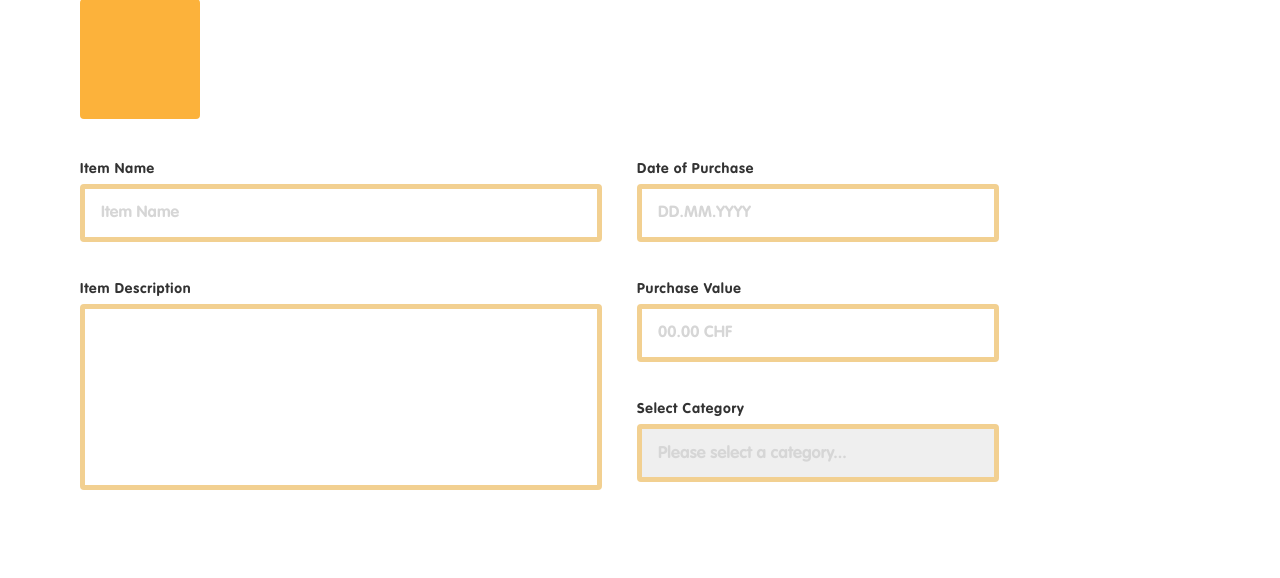
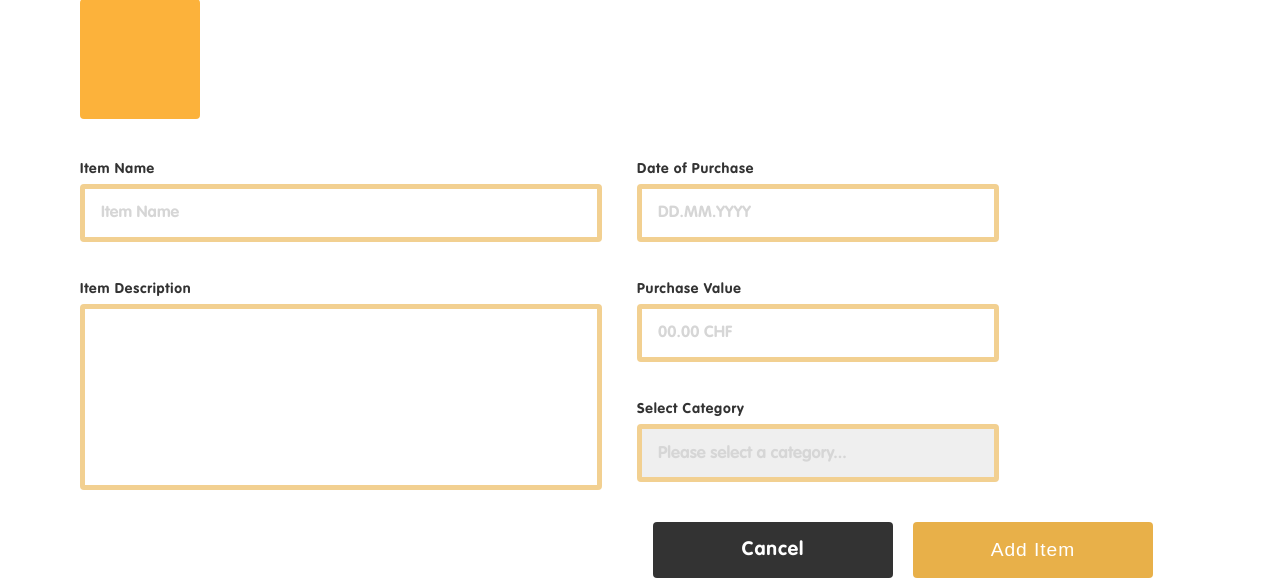
Before and after one commit to mala23/minidini-prototype-vanilla, a Node server app: page /items/create in a window 1280 px wide. Shown: the part 241-819 px from the top of the page. Before the commit the page ends 731 px from the top, so only its background shows below. Run offline with Node 20, Linux system fonts and the light colour scheme; some libraries are stand-ins or nearby versions.

Commit message:
prepare form for writing to db

```diff
--- a/public/css/global.css
+++ b/public/css/global.css
@@ -21,8 +21,9 @@ input {
   height: 3rem;
   display: inline-block;
   font-family: inherit;
-  font-size: 100%;
+  font-size: 120%;
   padding: 0 1rem;
+  color: inherit;
 }
 
 textarea {
@@ -32,9 +33,10 @@ textarea {
   height: 9rem;
   display: inline-block;
   font-family: inherit;
-  font-size: 100%;
+  font-size: 120%;
   resize: none;
   padding: 1rem;
+  color: inherit;
 }
 
 select {
@@ -53,6 +55,7 @@ select {
   -webkit-box-sizing:content-box;
   box-sizing:content-box;
   padding: 0 1rem;
+  color: inherit;
 }
 
 select:required:invalid {
--- a/public/css/itemsCreate.css
+++ b/public/css/itemsCreate.css
@@ -1,4 +1,4 @@
-.formular {
+.items-form {
   display: inline-block;
   font-family: 'VAGRounded';
   color: #333;
@@ -7,13 +7,13 @@
   max-width: 70rem;
 }
 
-form.formular ul {
+form.items-form ul {
   list-style-type: none;
   margin: 0;
   padding: 0;
 }
 
-form.formular ul li {
+form.items-form ul li {
   margin-bottom: 40px;
   margin-right: 35px;
   float: left;
@@ -177,3 +177,38 @@ ul.users li {
   margin-bottom: 40px;
   padding-top: 4px;
 }
+
+.button-cancel {
+  width: 15rem;
+  height: 3.5rem;
+  background-color: rgba(51, 51, 51, 1);
+  display: inline-block;
+  text-align: center;
+  vertical-align: middle;
+  text-decoration: none;
+  font-size: 1.2rem;
+  color: white;
+  line-height: 3.5rem;
+  border-radius: 4px;
+  letter-spacing: .06rem;
+  margin: 0 0 0 1rem;
+}
+
+.button-gold {
+  width: 15rem;
+  height: 3.5rem;
+  background-color: rgba(232, 176, 73, 1);
+  display: inline-block;
+  cursor: pointer;
+  text-align: center;
+  vertical-align: middle;
+  text-decoration: none;
+  font-size: 1.2rem;
+  color: white;
+  line-height: 3.5rem;
+  border-radius: 4px;
+  letter-spacing: .06rem;
+  border: 0;
+  padding: 0;
+  margin: 0 0 0 1rem;
+}
--- a/server.js
+++ b/server.js
@@ -22,24 +22,6 @@ app.set('view engine', '.hbs')
 
 app.use(bodyParser.json())
 //app.use(favicon(path.join(__dirname, 'public', 'favicon.ico')))
-
-function dummyData() {
-  Item.count().exec((err, count) => {
-    if (count > 0) {
-      return;
-    }
-
-    const description1 = 'Sed ut perspiciatis unde omnis iste natus error sit voluptatem accusantium doloremque laudantium, totam rem aperiam, eaque ipsa quae ab illo inventore veritatis et quasi architecto beatae vitae dicta sunt explicabo.'
-
-    const item1 = new Item({ name: 'Microwave', icon: 'https://s3.eu-central-1.amazonaws.com/minidini/images/icons/icon_microwave-white.svg', category: 'Household Appliance', description: description1 })
-
-    Item.create([item1], (error) => {
-      if (!error) {
-        console.log(ready)
-      }
-    })
-  })
-}
 
 app.get('/', function(req, res) {
   Item.find({}, function(err, items) {
--- a/views/itemsCreate.hbs
+++ b/views/itemsCreate.hbs
@@ -1,37 +1,37 @@
 <link href="../css/itemsCreate.css" rel="stylesheet">
 
 <main>
-  <form class="formular" action="navbar.html" method="post">
+  <form class="items-form" action="/items/create" method="post">
     <div id="iconrect"></div>
     <ul class="inputblocks">
     <li>
     <div>
       <label for="item-name">Item Name</label><br>
-      <input name="item-name" id="item-name" type="text" autofocus="ture" placeholder="Item Name"></input>
+      <input name="itemName" id="item-name" type="text" autofocus="true" placeholder="Item Name" value=""></input>
     </div>
     </li>
     <li>
     <div>
       <label for="item-date">Date of Purchase</label><br>
-      <input name="item-date" id="item-date" type="text" placeholder="DD.MM.YYYY"></input>
+      <input name="item-date" id="item-date" type="text" placeholder="DD.MM.YYYY" value=""></input>
     </div>
     </li>
     <li>
     <div>
       <label for="item-description">Item Description</label><br>
-      <textarea name="item-description" id="item-description" type="text"></textarea>
+      <textarea name="item-description" id="item-description" type="text" value=""></textarea>
     </div>
     </li>
     <li>
     <div>
       <label for="item-value">Purchase Value</label><br>
-      <input name="item-value" id="item-value" type="text" placeholder="00.00 CHF"></input>
+      <input name="item-value" id="item-value" type="text" placeholder="00.00 CHF" value=""></input>
     </div>
     </li>
     <li>
     <div>
     <label for="item-category">Select Category</label><br>
-      <select id="item-category" name="item-category" required="true">
+      <select id="item-category" name="item-category" required="true" value="">
         <option value="" disabled selected>Please select a category...</option>
         <option value="Furniture">Furniture</option>
         <option value="Decoration">Decoration</option>
@@ -42,5 +42,9 @@
     </div>
     </li>
     </ul>
+    <section class="buttons">
+      <a href="/" class="button-cancel">Cancel</a>
+      <button class="button-gold" name="button-submit" type="submit" formaction="/items/create" method="post">Add Item</button>
+    </section>
   </form>
 </main>
```
